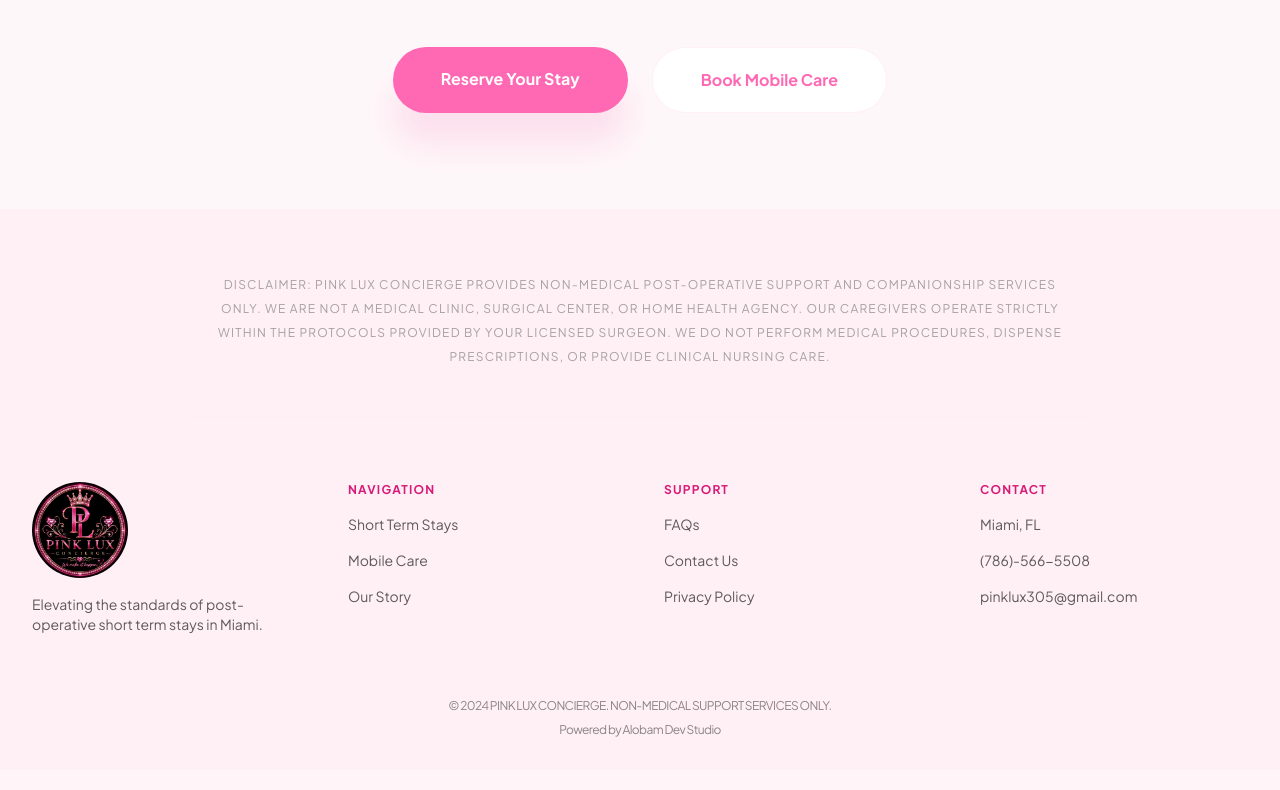
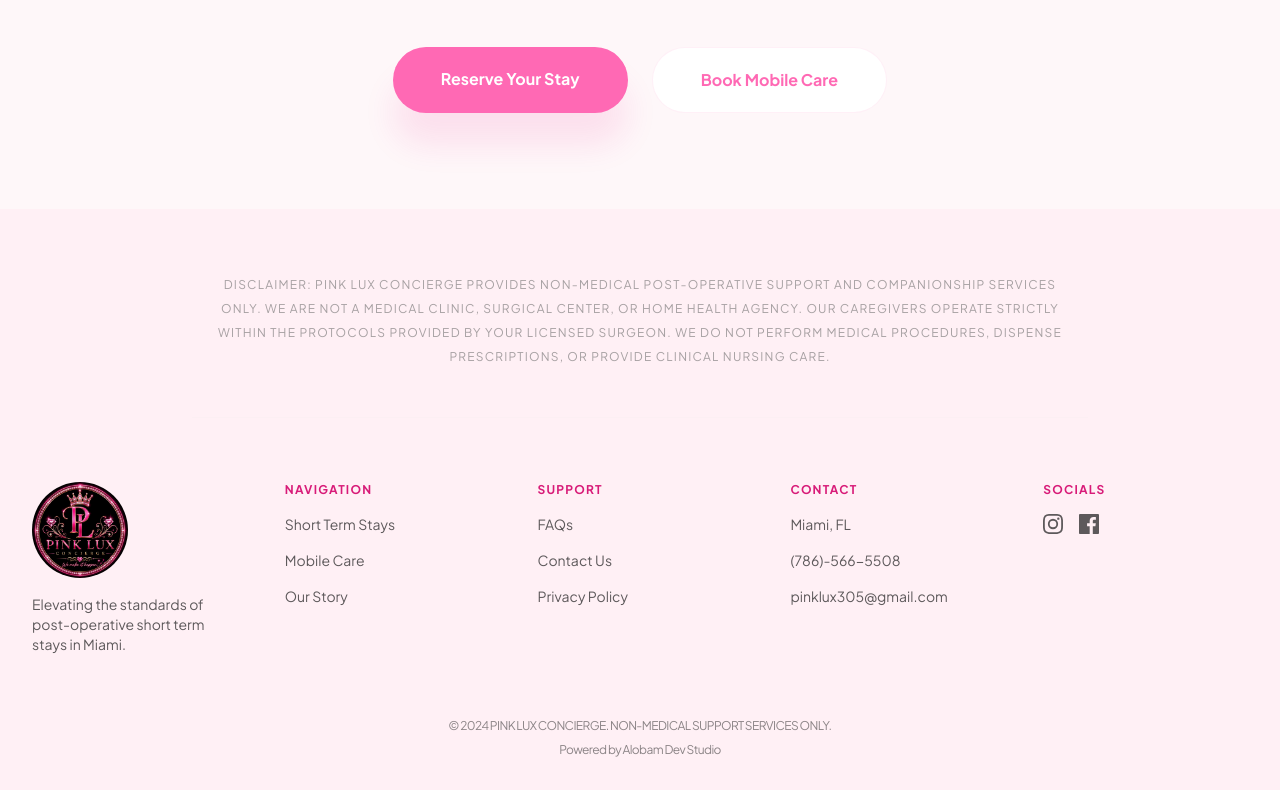
Before and after one commit to flair2011/Pink-Lux, a Next.js app: page / in a window 1280 px wide. Shown: the part 7531-8321 px from the top of the page. Built offline with nearby package versions, Linux system fonts and the light colour scheme; no server answers.

Commit message:
feat: add social media icons and links to footer and privacy page

```diff
--- a/src/app/privacy/page.tsx
+++ b/src/app/privacy/page.tsx
@@ -1,4 +1,5 @@
 import Link from "next/link";
+import { Facebook, Instagram } from "@/components/Icons";
 
 export const metadata = {
   title: "Privacy Policy | Pink Lux Concierge",
@@ -218,6 +219,14 @@
                 <p className="text-on-surface-variant">
                   Phone: <a href="tel:+17865665508" className="text-primary hover:underline">(786)-566-5508</a>
                 </p>
+                <div className="flex gap-4 pt-2">
+                  <a href="https://instagram.com/pinklux_concierge" target="_blank" rel="noopener noreferrer" className="text-on-surface-variant hover:text-primary transition-colors" aria-label="Instagram">
+                    <Instagram className="w-6 h-6" />
+                  </a>
+                  <a href="https://facebook.com/theglamexperience109" target="_blank" rel="noopener noreferrer" className="text-on-surface-variant hover:text-primary transition-colors" aria-label="Facebook">
+                    <Facebook className="w-6 h-6" />
+                  </a>
+                </div>
               </div>
             </div>
           </section>
--- a/src/components/Footer.tsx
+++ b/src/components/Footer.tsx
@@ -1,5 +1,6 @@
 import React from "react";
 import Link from "next/link";
+import { Facebook, Instagram } from "@/components/Icons";
 
 const Footer = () => {
   return (
@@ -11,7 +12,7 @@
         </p>
       </div>
 
-      <div className="grid grid-cols-1 md:grid-cols-4 gap-12 px-8 max-w-7xl mx-auto">
+      <div className="grid grid-cols-1 md:grid-cols-5 gap-12 px-8 max-w-7xl mx-auto">
         <div className="space-y-4">
           <img src="/pinkluxconcierge-logo.jpeg" alt="Pink Lux Concierge Logo" className="h-24 w-24 object-cover rounded-full" />
           <p className="text-sm opacity-70">Elevating the standards of post-operative short term stays in Miami.</p>
@@ -34,6 +35,17 @@
           <a className="text-sm opacity-70 hover:text-primary transition-colors block" href="tel:+17865665508">(786)-566-5508</a>
           <a className="text-sm opacity-70 hover:text-primary transition-colors block" href="mailto:pinklux305@gmail.com">pinklux305@gmail.com</a>
         </div>
+        <div className="flex flex-col gap-4">
+          <h5 className="font-bold text-xs uppercase tracking-widest text-secondary">Socials</h5>
+          <div className="flex gap-4">
+            <a className="opacity-70 hover:opacity-100 hover:text-primary transition-all" href="https://instagram.com/pinklux_concierge" target="_blank" rel="noopener noreferrer" aria-label="Instagram">
+              <Instagram className="w-5 h-5" />
+            </a>
+            <a className="opacity-70 hover:opacity-100 hover:text-primary transition-all" href="https://facebook.com/theglamexperience109" target="_blank" rel="noopener noreferrer" aria-label="Facebook">
+              <Facebook className="w-5 h-5" />
+            </a>
+          </div>
+        </div>
       </div>
       <div className="mt-16 text-center px-8 space-y-2">
         <p className="text-xs opacity-50 uppercase tracking-tighter">© 2024 Pink Lux Concierge. Non-medical support services only.</p>
--- /dev/null
+++ b/src/components/Icons.tsx
@@ -0,0 +1,13 @@
+import React from "react";
+
+export const Facebook = ({ className }: { className?: string }) => (
+  <svg className={className} viewBox="0 0 24 24" fill="currentColor">
+    <path d="M22.675 0H1.325C.593 0 0 .593 0 1.325v21.351C0 23.407.593 24 1.325 24H12.82v-9.294H9.692v-3.622h3.128V8.413c0-3.1 1.893-4.788 4.659-4.788 1.325 0 2.463.099 2.795.143v3.24l-1.918.001c-1.504 0-1.795.715-1.795 1.763v2.313h3.587l-.467 3.622h-3.12V24h6.116c.73 0 1.323-.593 1.323-1.325V1.325C24 .593 23.407 0 22.675 0z"/>
+  </svg>
+);
+
+export const Instagram = ({ className }: { className?: string }) => (
+  <svg className={className} viewBox="0 0 24 24" fill="currentColor">
+    <path d="M12 2.163c3.204 0 3.584.012 4.85.07 3.252.148 4.771 1.691 4.919 4.919.058 1.265.069 1.645.069 4.849 0 3.205-.012 3.584-.069 4.849-.149 3.225-1.664 4.771-4.919 4.919-1.266.058-1.644.07-4.85.07-3.204 0-3.584-.012-4.849-.07-3.26-.149-4.771-1.699-4.919-4.92-.058-1.265-.07-1.644-.07-4.849 0-3.204.013-3.583.07-4.849.149-3.227 1.664-4.771 4.919-4.919 1.266-.057 1.645-.069 4.849-.07M12 0C8.741 0 8.333.014 7.053.072 2.695.272.273 2.69.073 7.052.014 8.333 0 8.741 0 12c0 3.259.014 3.668.072 4.948.2 4.358 2.618 6.78 6.98 6.98C8.333 23.986 8.741 24 12 24c3.259 0 3.668-.014 4.948-.072 4.354-.2 6.782-2.618 6.979-6.98.059-1.28.073-1.689.073-4.948 0-3.259-.014-3.667-.072-4.947-.196-4.354-2.617-6.78-6.979-6.98C15.668.014 15.259 0 12 0zm0 5.838a6.162 6.162 0 100 12.324 6.162 6.162 0 000-12.324zM12 16a4 4 0 110-8 4 4 0 010 8zm6.406-11.845a1.44 1.44 0 100 2.881 1.44 1.44 0 000-2.881z"/>
+  </svg>
+);
```
